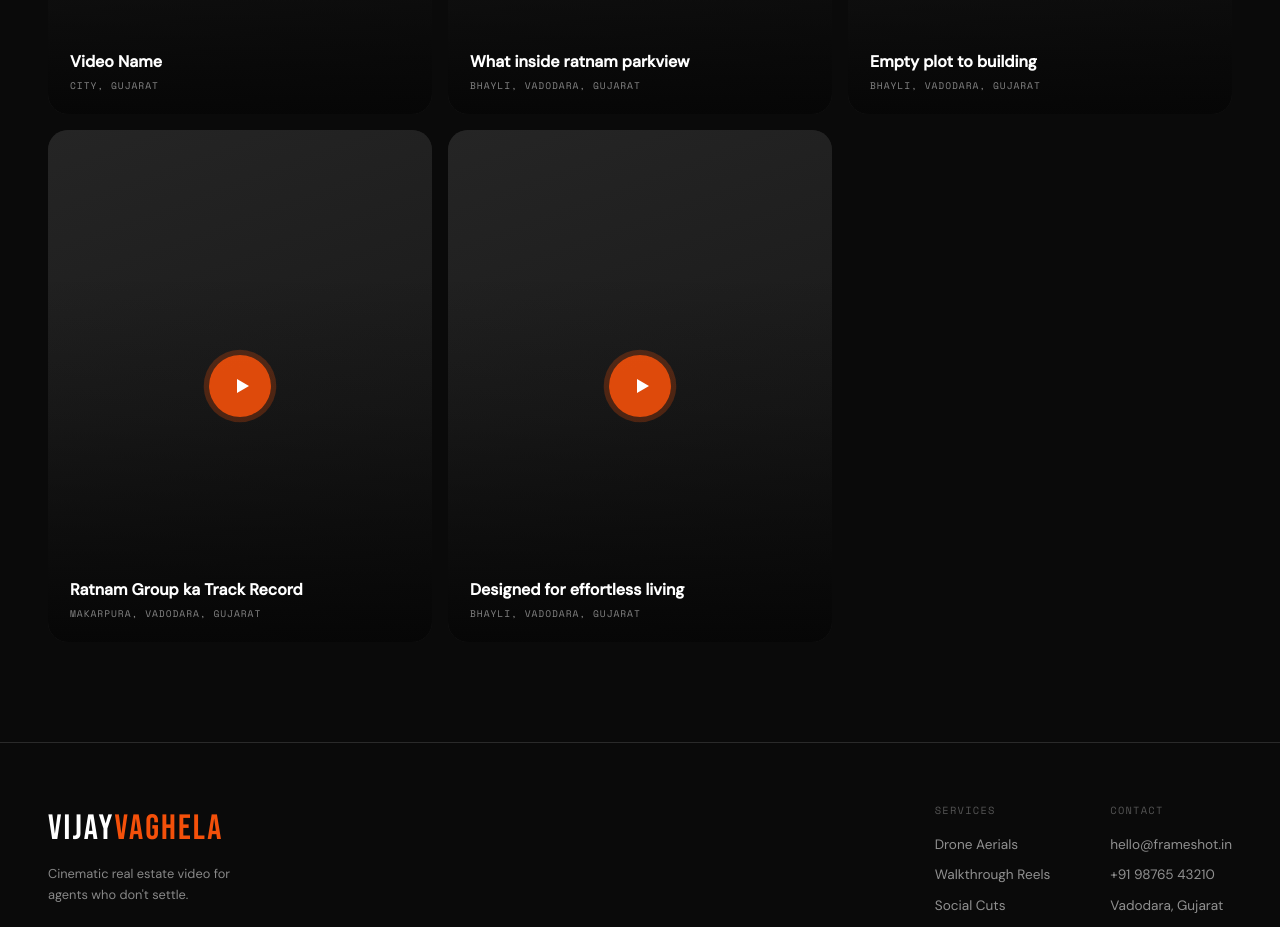
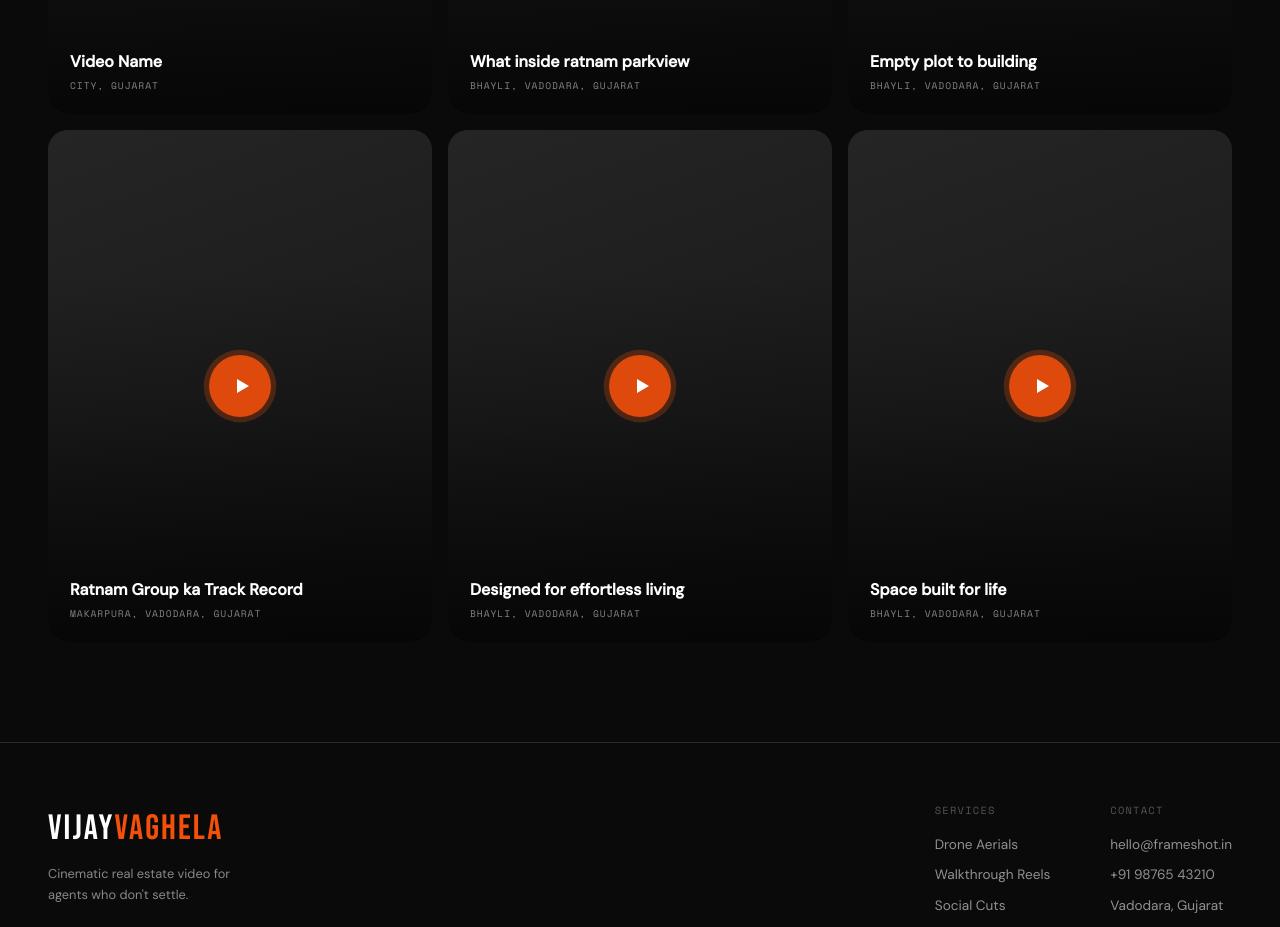
Before and after one commit to vaghelavijay178-hub/realestate, a Next.js app: page / in a window 1280 px wide. Shown: the part 2660-3587 px from the top of the page. Built offline with nearby package versions, Linux system fonts and the light colour scheme.

Commit message:
Update page.tsx

```diff
--- a/app/page.tsx
+++ b/app/page.tsx
@@ -28,6 +28,12 @@ const REELS = [
     location: "Bhayli, Vadodara, Gujarat",
     thumb: "",
   },
+   {
+    id: "2ITzNPUVo-E",
+    title: "Space built for life",
+    location: "Bhayli, Vadodara, Gujarat",
+    thumb: "",
+  }
 ];;
 
 export default function Home() {
```
